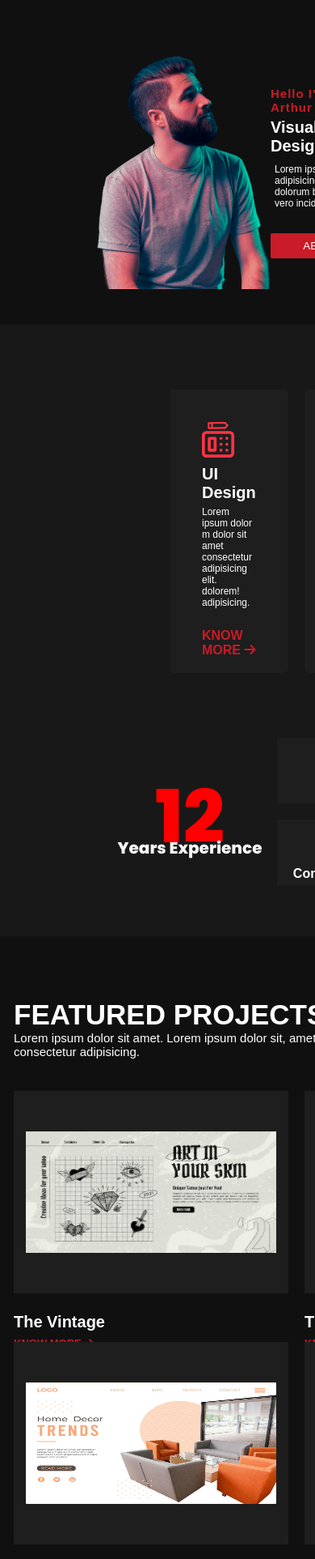
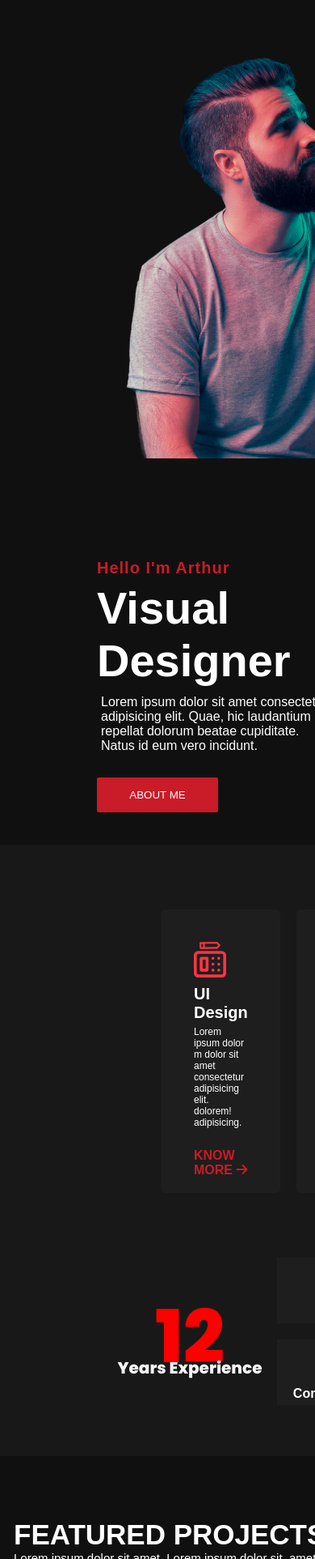
Before and after one commit to Rajit909/Html-project-15, a plain HTML site: page index.html in a window 390 px wide. Shown: the part 75-2000 px from the top of the page at 81% size. Drawn offline with Linux system fonts and the light colour scheme; files whose address does not match are found by name.

Commit message:
modified

```diff
--- a/css/style.css
+++ b/css/style.css
@@ -395,21 +395,33 @@ footer .div2{
     }
 }
 @media screen and (max-width:800px){
-    .hero-left >img{
-        width: 420px;
+    .nav-list{
+        display:none;
+    }
+    .hero-section{
+        flex-direction: column;
+
     }
     .hero-right{
         margin-top: 120px;
+        width: 100%;
+        margin-left: 50px;
     }
-    .btn{
-        padding: 6px 8px;
+    .hero-right h4{
+        font-size: 20px;
+    }
+    .hero-right h1{
+        font-size: 3.5rem;
+    }
+    .hero-right p{
+        width: 500px;
+        margin-left: 5px;
+        margin-bottom: 30px;
+        margin-top: 10px;
     }
     .section-1::before{
         height: 755px;
         width: 520px;
-    }
-    .cards{
-        padding-left: 210px;
     }
     .card>img{
         width: 40px;
@@ -448,19 +460,26 @@ footer .div2{
     }
 }
 
-@media screen and (max-width:600px){
-    .hero-left>img{
-        width: 320px;
+@media screen and (max-width:750px){
+    .sec-2-cards{
+        display: flex;
+        flex-wrap: wrap;
+        width: 80%;
     }
-    .hero-left{
-        width: 70%;
+    .sec-2-card{
+        font-family: sans-serif;
+        margin-bottom: 150px;
+        margin-left: 60px;
+
+
     }
-    .hero-right>h1{
-        font-size: 20px;
+    .sec-2-card img{
+        width: 558px;
+        height: 330px;
     }
-    .hero-right>p{
-        font-size: 12px;
-    }
+
+}
+    @media screen and (max-width:600px){
     .sec-2-head{
         width: 125%;
     }
@@ -469,14 +488,6 @@ footer .div2{
     }
 }
 @media screen and (max-width:500px){
-    .hero-right{
-        margin-left: 90px;
-        margin-top: 70px;
-    }
-    .hero-right>p{
-        font-size: 12px;
-        width: 240px;
-    }
     .sec-2-head{
         width: 165%;
     }
```
